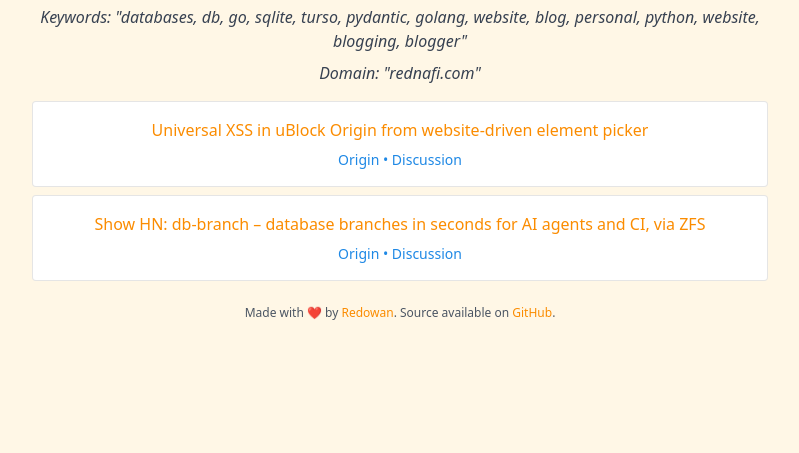
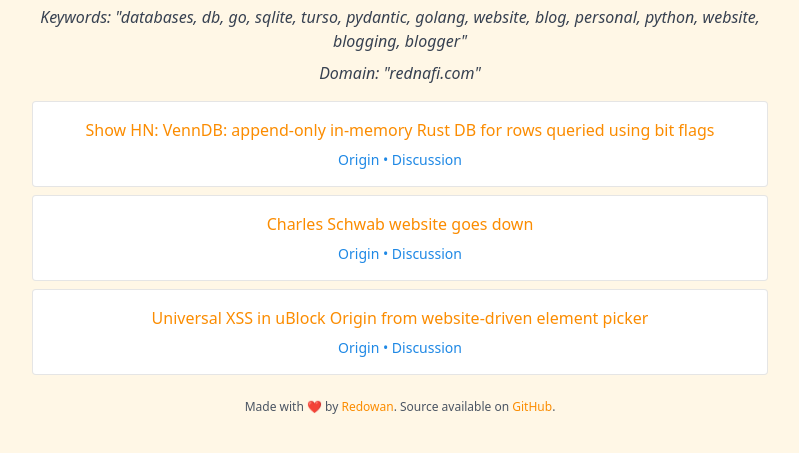
Before and after one commit to rednafi/hn-grep, a plain HTML site: page index.html in a window 1280 px wide. Shown: the part 87-540 px from the top of the page, without its empty margins (240-1039 px from the left). Drawn offline with nearby package versions, Linux system fonts and the light colour scheme.

Commit message:
Add index.html artifact

```diff
--- a/index.html
+++ b/index.html
@@ -50,21 +50,31 @@
 
             <div class="story card">
                 <h2 class="text-base font-medium text-material-orange mb-2 truncate">
+                    Show HN: VennDB: append-only in-memory Rust DB for rows queried using bit flags
+                </h2>
+                <p class="text-sm text-material-blue">
+                    <a href="https://github.com/plabayo/venndb" target="_blank" class="hover:underline">Origin</a> •
+                    <a href="https://news.ycombinator.com/item?id=50515603" target="_blank" class="hover:underline">Discussion</a>
+                </p>
+            </div>
+
+            <div class="story card">
+                <h2 class="text-base font-medium text-material-orange mb-2 truncate">
+                    Charles Schwab website goes down
+                </h2>
+                <p class="text-sm text-material-blue">
+                    <a href="https://www.businessinsider.com/charles-scwab-website-outage-reports-2026-11" target="_blank" class="hover:underline">Origin</a> •
+                    <a href="https://news.ycombinator.com/item?id=50533366" target="_blank" class="hover:underline">Discussion</a>
+                </p>
+            </div>
+
+            <div class="story card">
+                <h2 class="text-base font-medium text-material-orange mb-2 truncate">
                     Universal XSS in uBlock Origin from website-driven element picker
                 </h2>
                 <p class="text-sm text-material-blue">
                     <a href="https://iter.ca/post/ubo-uxss/" target="_blank" class="hover:underline">Origin</a> •
                     <a href="https://news.ycombinator.com/item?id=50513160" target="_blank" class="hover:underline">Discussion</a>
-                </p>
-            </div>
-
-            <div class="story card">
-                <h2 class="text-base font-medium text-material-orange mb-2 truncate">
-                    Show HN: db-branch – database branches in seconds for AI agents and CI, via ZFS
-                </h2>
-                <p class="text-sm text-material-blue">
-                    <a href="https://github.com/db-branch/db-branch" target="_blank" class="hover:underline">Origin</a> •
-                    <a href="https://news.ycombinator.com/item?id=50506940" target="_blank" class="hover:underline">Discussion</a>
                 </p>
             </div>
 
```
